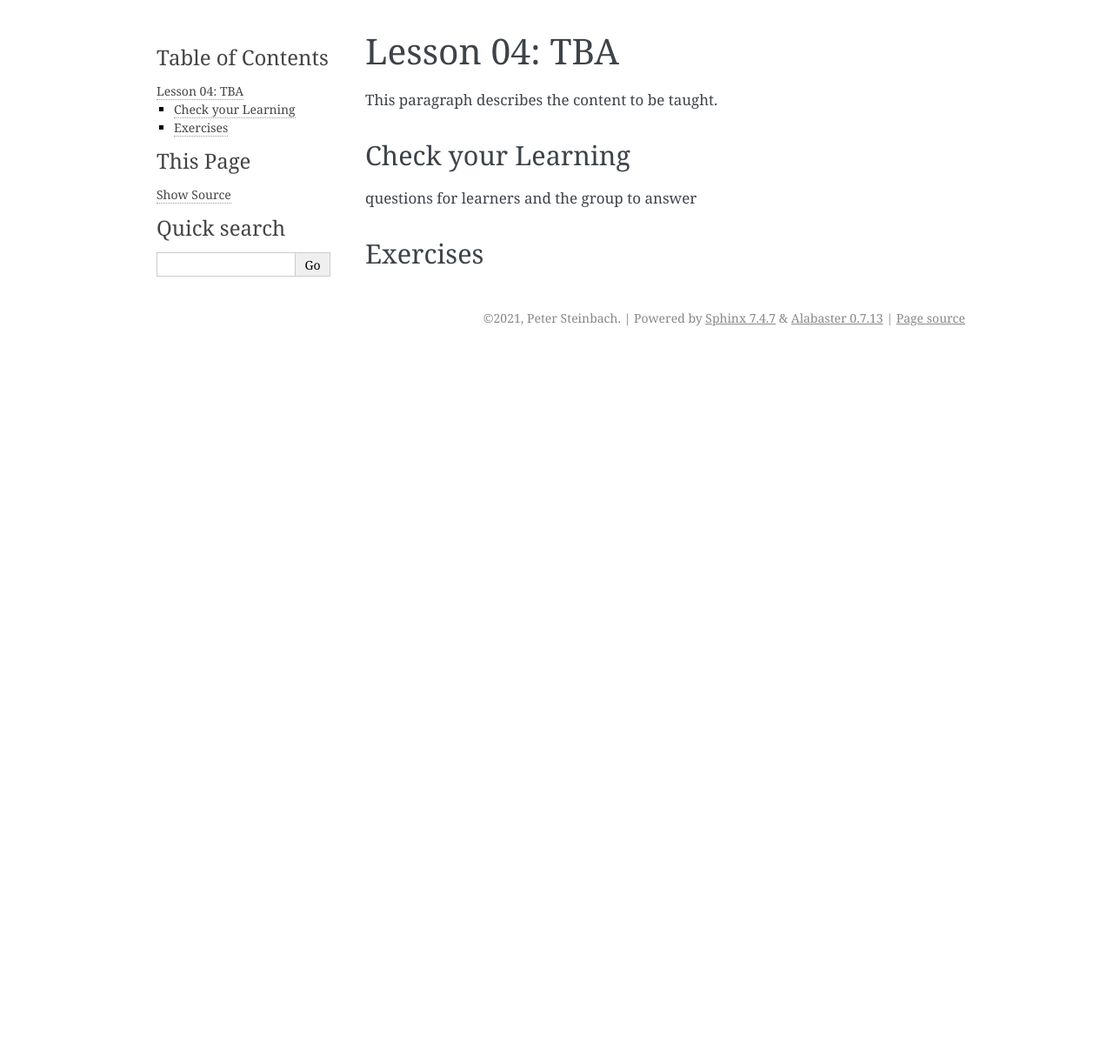
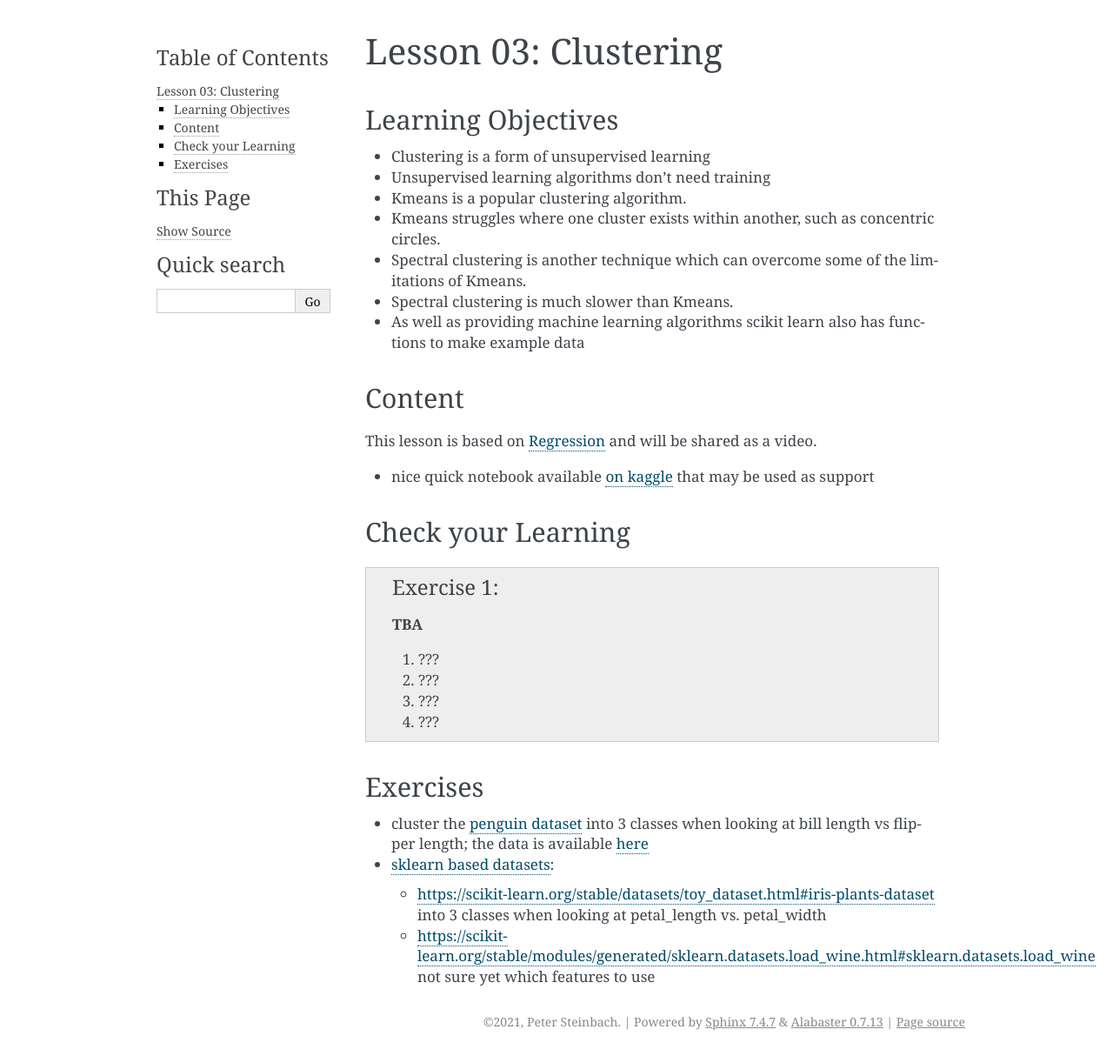
Before and after one commit to deeplearning540/deeplearning540.github.io, a Sphinx documentation site: the page built from source/module-04/content.rst, in a window 1280 px wide. Shown: the whole page at 87% size. Built offline with Sphinx 7.4.7, drawn with Linux system fonts in a browser that asks for light colours; before the commit the page ends 900 px from its top, so only the background shows below that.

Commit message:
stubs for 3+4

```diff
--- a/source/module-04/content.rst
+++ b/source/module-04/content.rst
@@ -1,12 +1,53 @@
-Lesson 04: TBA
----------------------------------
+Lesson 03: Clustering
+*********************
 
-This paragraph describes the content to be taught.
+Learning Objectives
+===================
+
+* Clustering is a form of unsupervised learning
+
+* Unsupervised learning algorithms don’t need training
+
+* Kmeans is a popular clustering algorithm.
+
+* Kmeans struggles where one cluster exists within another, such as concentric circles.
+
+* Spectral clustering is another technique which can overcome some of the limitations of Kmeans.
+
+* Spectral clustering is much slower than Kmeans.
+
+* As well as providing machine learning algorithms scikit learn also has functions to make example data
+
+
+
+Content
+=======
+
+This lesson is based on `Regression <https://carpentries-incubator.github.io/machine-learning-novice-sklearn/04-clustering/index.html>`_ and will be shared as a video.
+
+* nice quick notebook available `on kaggle <https://www.kaggle.com/khotijahs1/k-means-clustering-of-iris-dataset>`_ that may be used as support
+
 
 Check your Learning
-~~~~~~~~~~~~~~~~~~~
+===================
 
-questions for learners and the group to answer
+.. admonition:: Exercise 1
+
+   **TBA**
+
+   1. ???
+   2. ???
+   3. ???
+   4. ???
+
 
 Exercises
-~~~~~~~~~
+=========
+
+* cluster the `penguin dataset <https://github.com/allisonhorst/palmerpenguins>`_ into 3 classes when looking at bill length vs flipper length; the data is available `here <https://github.com/allisonhorst/palmerpenguins/tree/master/inst/extdata>`_
+
+* `sklearn based datasets <https://scikit-learn.org/stable/datasets.html>`_:
+
+  * https://scikit-learn.org/stable/datasets/toy_dataset.html#iris-plants-dataset into 3 classes when looking at petal_length vs. petal_width
+
+  * https://scikit-learn.org/stable/modules/generated/sklearn.datasets.load_wine.html#sklearn.datasets.load_wine not sure yet which features to use
```
Also changed, not shown: source/module-03/content.rst (+8 -16 lines).
